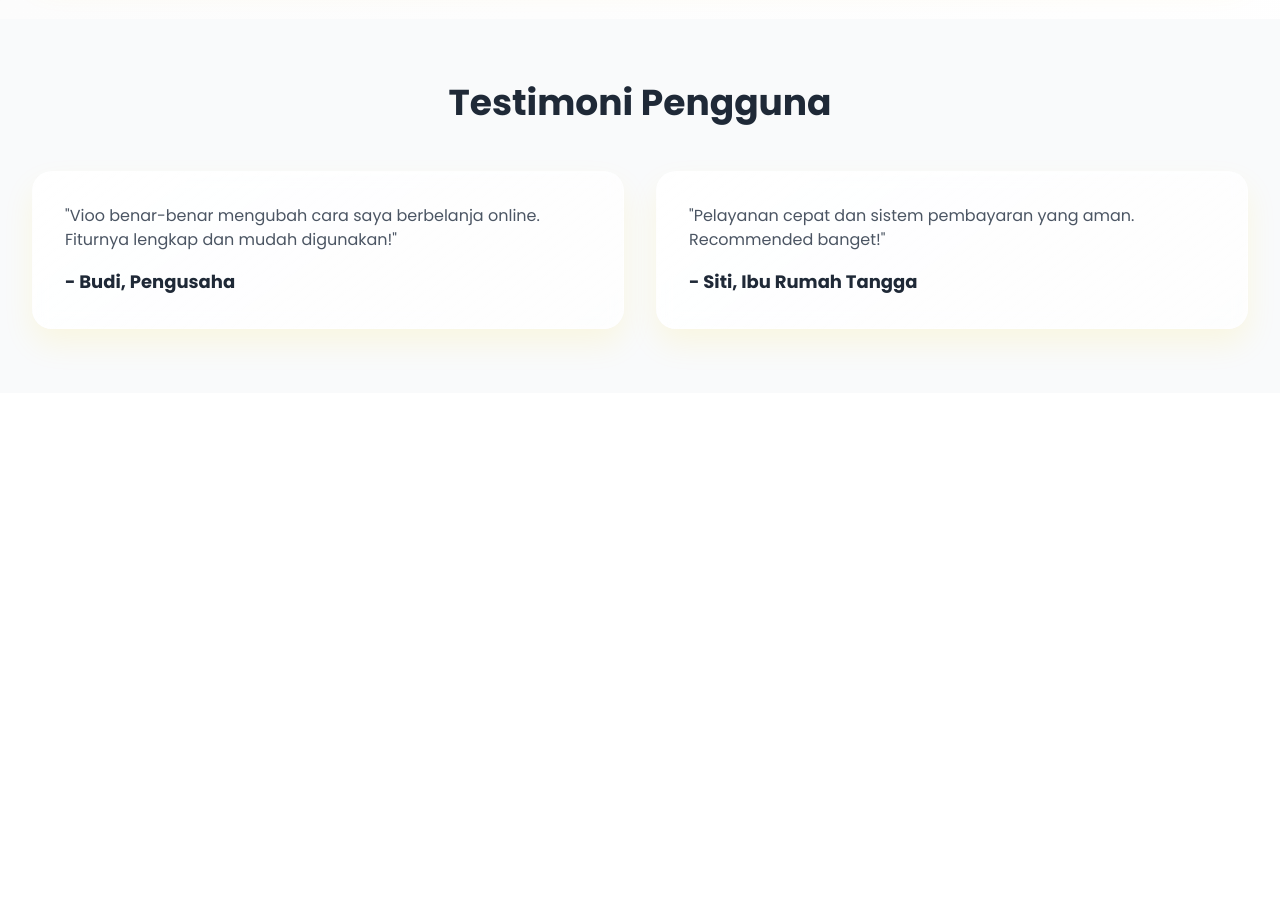
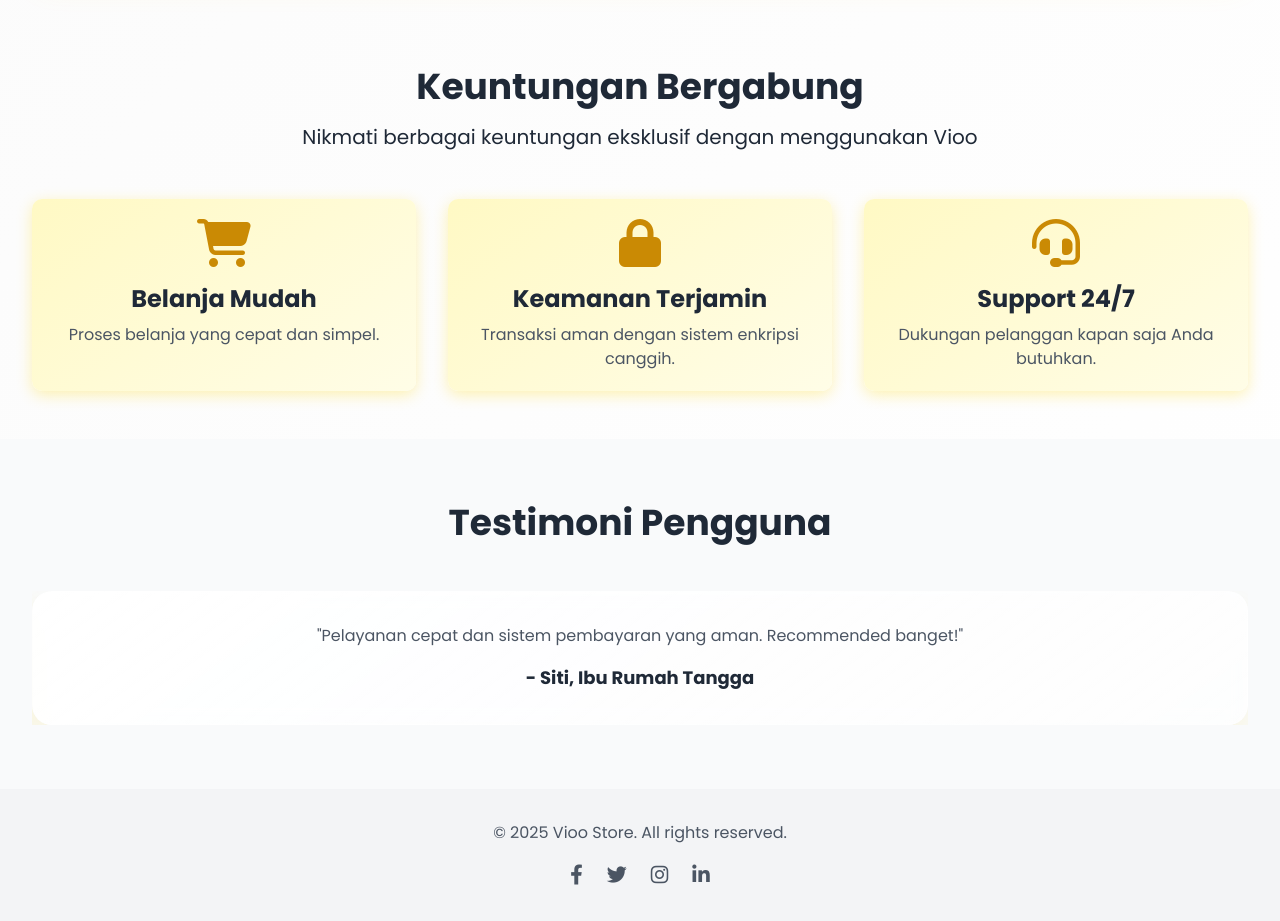
Before and after one commit to rimreporsitory/Vioo, a plain HTML site: page index.html in a window 1280 px wide. Shown: the part 1660-2581 px from the top of the page. Before the commit the page ends 2053 px from the top, so only its background shows below. Drawn offline with nearby package versions, Linux system fonts and the light colour scheme.

Commit message:
Update index.html

```diff
--- a/index.html
+++ b/index.html
@@ -3,34 +3,28 @@
 <head>
   <meta charset="UTF-8" />
   <meta name="viewport" content="width=device-width, initial-scale=1.0" />
-  <title>Vioo - Multidevice</title>
+  <title>Vioo - MultiDevice</title>
   <script src="https://cdn.tailwindcss.com"></script>
   <link rel="stylesheet" href="https://cdnjs.cloudflare.com/ajax/libs/font-awesome/6.4.0/css/all.min.css" />
   <style>
     @import url('https://fonts.googleapis.com/css2?family=Poppins:wght@300;400;500;600;700&display=swap');
-
     body {
       font-family: 'Poppins', sans-serif;
       background: linear-gradient(135deg, #f9f9f9 0%, #ffffff 100%);
       overflow-x: hidden;
     }
-
     .glossy-card {
       background: linear-gradient(145deg, rgba(255,255,255,0.9) 0%, rgba(255,255,255,0.7) 100%);
       backdrop-filter: blur(10px);
       border-radius: 20px;
-      box-shadow: 0 15px 30px rgba(255, 215, 0, 0.1),
-                  inset 0 2px 5px rgba(255,255,255,0.5);
+      box-shadow: 0 15px 30px rgba(255, 215, 0, 0.1), inset 0 2px 5px rgba(255,255,255,0.5);
       border: 1px solid rgba(255,255,255,0.3);
       transition: all 0.3s ease;
     }
-
     .glossy-card:hover {
       transform: translateY(-5px);
-      box-shadow: 0 20px 40px rgba(255, 215, 0, 0.2),
-                 inset 0 2px 5px rgba(255,255,255,0.5);
+      box-shadow: 0 20px 40px rgba(255, 215, 0, 0.2), inset 0 2px 5px rgba(255,255,255,0.5);
     }
-
     .glossy-button {
       background: linear-gradient(145deg, #FFD700 0%, #FFC400 100%);
       box-shadow: 0 4px 15px rgba(255, 215, 0, 0.4);
@@ -38,16 +32,13 @@
       position: relative;
       overflow: hidden;
     }
-
     .glossy-button:hover {
       transform: translateY(-3px);
       box-shadow: 0 8px 25px rgba(255, 215, 0, 0.6);
     }
-
     .glossy-button:active {
       transform: translateY(1px);
     }
-
     .glossy-button::after {
       content: '';
       position: absolute;
@@ -55,15 +46,10 @@
       left: -50%;
       width: 200%;
       height: 200%;
-      background: linear-gradient(
-        to bottom right,
-        rgba(255, 255, 255, 0.3) 0%,
-        rgba(255, 255, 255, 0) 60%
-      );
+      background: linear-gradient(to bottom right, rgba(255, 255, 255, 0.3) 0%, rgba(255, 255, 255, 0) 60%);
       transform: rotate(30deg);
       transition: all 0.3s ease;
     }
-
     .thumbnail-circle {
       width: 150px;
       height: 150px;
@@ -73,51 +59,35 @@
       margin: 0 auto;
       overflow: hidden;
     }
-
     .feature-icon {
       background: linear-gradient(145deg, #FFD700 0%, #FFC400 100%);
       -webkit-background-clip: text;
       background-clip: text;
       color: transparent;
     }
-
     .slide-button {
       animation: pulse 2s infinite;
     }
-
     @keyframes pulse {
-      0% {
-        transform: scale(1);
-        box-shadow: 0 0 0 0 rgba(255, 215, 0, 0.7);
+      0% { transform: scale(1); box-shadow: 0 0 0 0 rgba(255, 215, 0, 0.7); }
+      70% { transform: scale(1.03); box-shadow: 0 0 0 10px rgba(255, 215, 0, 0); }
+      100% { transform: scale(1); box-shadow: 0 0 0 0 rgba(255, 215, 0, 0); }
     }
-      70% {
-        transform: scale(1.03);
-        box-shadow: 0 0 0 10px rgba(255, 215, 0, 0);
-      }
-      100% {
-        transform: scale(1);
-        box-shadow: 0 0 0 0 rgba(255, 215, 0, 0);
-      }
-    }
-
     .slide-in {
       animation: slideIn 0.5s ease-out forwards;
     }
-
     @keyframes slideIn {
-      from {
-        opacity: 0;
-        transform: translateY(50px);
+      from { opacity: 0; transform: translateY(50px); }
+      to { opacity: 1; transform: translateY(0); }
     }
-      to {
-        opacity: 1;
-        transform: translateY(0);
-      }
-    }
+    .testimonial-slider { position: relative; overflow: hidden; }
+    .testimonial-container { display: flex; transition: transform 0.5s ease-in-out; }
+    .testimonial { min-width: 100%; box-sizing: border-box; }
+    .keuntungan-item { background: linear-gradient(145deg, #FFF9C4 0%, #FFFDE7 100%); border-radius: 10px; padding: 20px; text-align: center; box-shadow: 0 4px 15px rgba(255, 215, 0, 0.3); }
+    .footer-link:hover { text-decoration: underline; }
   </style>
 </head>
 <body class="min-h-screen text-gray-800">
-  <!-- Hero Section -->
   <div class="relative overflow-hidden">
     <div class="absolute inset-0 bg-gradient-to-r from-yellow-50 to-white opacity-90"></div>
     <div class="relative max-w-7xl mx-auto px-4 sm:px-6 lg:px-8 py-20 md:py-32">
@@ -129,21 +99,22 @@
           <span class="bg-clip-text text-transparent bg-gradient-to-r from-yellow-600 to-yellow-400">VIOO</span> MULTIDEVICE
         </h1>
         <p class="text-xl md:text-2xl max-w-3xl mx-auto mb-10 slide-in delay-1">
-          Premium Bot WhatsApp with <span class="font-semibold text-yellow-600">1100+ Powerful Features</span>
+          Premium Shopping Platform with <span class="font-semibold text-yellow-600">1100+ Powerful Features</span>
         </p>
         <div class="flex flex-col sm:flex-row justify-center gap-4 slide-in delay-2">
-          <a href="https://wa.me/6282285899023" class="glossy-button text-white font-bold py-4 px-8 rounded-full text-lg mx-auto sm:mx-0">
+          <a href="https://wa.me/6282285899023" class="glossy-button text-white font-bold py-4 px-8 rounded-full text-lg">
             <i class="fab fa-whatsapp mr-2"></i> Hubungi Kami
           </a>
-          <a href="#features" class="bg-white text-yellow-600 font-bold py-4 px-8 rounded-full text-lg border-2 border-yellow-600 hover:bg-yellow-50 transition-all mx-auto sm:mx-0">
+          <a href="#features" class="bg-white text-yellow-600 font-bold py-4 px-8 rounded-full text-lg border-2 border-yellow-600 hover:bg-yellow-50 transition-all">
             Jelajahi Fitur
+          </a>
+          <a href="https://wa.me/6283831409855" class="glossy-button text-white font-bold py-4 px-8 rounded-full text-lg">
+            <i class="fas fa-robot mr-2"></i> Test Bot
           </a>
         </div>
       </div>
     </div>
   </div>
-
-  <!-- Stats Section -->
   <div class="max-w-7xl mx-auto px-4 sm:px-6 lg:px-8 mb-16 slide-in delay-3">
     <div class="glossy-card p-6 md:p-8">
       <div class="grid grid-cols-1 md:grid-cols-3 gap-8 text-center">
@@ -162,12 +133,9 @@
       </div>
     </div>
   </div>
-
-  <!-- Features Section -->
   <div id="features" class="max-w-7xl mx-auto px-4 sm:px-6 lg:px-8 py-12">
     <h2 class="text-3xl md:text-4xl font-bold text-center mb-4">Keunggulan <span class="text-yellow-600">VIOO</span></h2>
     <p class="text-xl text-center max-w-3xl mx-auto mb-12">Platform belanja modern dengan fitur terkini</p>
-
     <div class="grid grid-cols-1 md:grid-cols-2 lg:grid-cols-3 gap-8">
       <div class="glossy-card p-6">
         <div class="text-4xl mb-4 feature-icon">
@@ -176,7 +144,6 @@
         <h3 class="text-xl font-bold mb-3">Update Gratis</h3>
         <p class="text-gray-600">Update fitur terbaru secara berkala tanpa biaya tambahan</p>
       </div>
-
       <div class="glossy-card p-6">
         <div class="text-4xl mb-4 feature-icon">
           <i class="fas fa-shield-alt"></i>
@@ -184,7 +151,6 @@
         <h3 class="text-xl font-bold mb-3">Keamanan Premium</h3>
         <p class="text-gray-600">Sistem enkripsi tingkat tinggi untuk transaksi aman</p>
       </div>
-
       <div class="glossy-card p-6">
         <div class="text-4xl mb-4 feature-icon">
           <i class="fas fa-bolt"></i>
@@ -194,8 +160,6 @@
       </div>
     </div>
   </div>
-
-  <!-- Promo Banner -->
   <div class="max-w-7xl mx-auto px-4 sm:px-6 lg:px-8 py-12">
     <div class="glossy-card p-8 text-center bg-gradient-to-r from-yellow-100 to-white">
       <h2 class="text-2xl md:text-3xl font-bold mb-4 text-yellow-600">PENAWARAN TERBATAS!</h2>
@@ -204,44 +168,69 @@
       </div>
       <p class="text-lg mb-6">Harga Normal: <span class="line-through">Rp 150.000</span></p>
       <a href="https://wa.me/6282285899023" class="slide-button glossy-button text-white font-bold py-4 px-8 rounded-full text-lg inline-block">
-        <i class="fas fa-gift mr-2"></i> DAPATKAN DISKON SAMPAI HARI RAYA!
+        <i class="fas fa-gift mr-2"></i> DAPATKAN DISKON
       </a>
     </div>
   </div>
-
-  <!-- Testimonial Section -->
+  <div class="max-w-7xl mx-auto px-4 sm:px-6 lg:px-8 py-12">
+    <h2 class="text-3xl md:text-4xl font-bold text-center mb-4">Keuntungan Bergabung</h2>
+    <p class="text-xl text-center max-w-3xl mx-auto mb-12">Nikmati berbagai keuntungan eksklusif dengan menggunakan Vioo</p>
+    <div class="grid grid-cols-1 md:grid-cols-3 gap-8">
+      <div class="keuntungan-item">
+        <i class="fas fa-shopping-cart text-5xl text-yellow-600 mb-4"></i>
+        <h3 class="text-2xl font-bold mb-2">Belanja Mudah</h3>
+        <p class="text-gray-600">Proses belanja yang cepat dan simpel.</p>
+      </div>
+      <div class="keuntungan-item">
+        <i class="fas fa-lock text-5xl text-yellow-600 mb-4"></i>
+        <h3 class="text-2xl font-bold mb-2">Keamanan Terjamin</h3>
+        <p class="text-gray-600">Transaksi aman dengan sistem enkripsi canggih.</p>
+      </div>
+      <div class="keuntungan-item">
+        <i class="fas fa-headset text-5xl text-yellow-600 mb-4"></i>
+        <h3 class="text-2xl font-bold mb-2">Support 24/7</h3>
+        <p class="text-gray-600">Dukungan pelanggan kapan saja Anda butuhkan.</p>
+      </div>
+    </div>
+  </div>
   <div class="max-w-7xl mx-auto px-4 sm:px-6 lg:px-8 py-16 bg-gray-50">
     <h2 class="text-3xl md:text-4xl font-bold text-center mb-12">Testimoni Pengguna</h2>
-    <div class="grid grid-cols-1 md:grid-cols-2 gap-8">
-      <div class="glossy-card p-8">
+    <div class="testimonial-slider relative">
+      <div class="testimonial-container">
+        <div class="testimonial glossy-card p-8 flex flex-col items-center text-center">
           <p class="text-gray-600 mb-4">"Vioo benar-benar mengubah cara saya berbelanja online. Fiturnya lengkap dan mudah digunakan!"</p>
           <h4 class="font-bold text-lg">- Budi, Pengusaha</h4>
         </div>
-      <div class="glossy-card p-8">
+        <div class="testimonial glossy-card p-8 flex flex-col items-center text-center">
           <p class="text-gray-600 mb-4">"Pelayanan cepat dan sistem pembayaran yang aman. Recommended banget!"</p>
           <h4 class="font-bold text-lg">- Siti, Ibu Rumah Tangga</h4>
         </div>
       </div>
     </div>
-
-  <!-- WhatsApp Button -->
+  </div>
   <a href="https://wa.me/6282285899023" class="fixed bottom-8 right-8 glossy-button text-white font-bold py-4 px-8 rounded-full text-lg flex items-center gap-2 shadow-lg">
     <i class="fab fa-whatsapp fa-lg"></i>
     <span>Chat Kami</span>
   </a>
-
+  <footer class="bg-gray-100 py-8">
+    <div class="max-w-7xl mx-auto px-4 sm:px-6 lg:px-8 text-center">
+      <p class="text-gray-600">&copy; 2025 Vioo Store. All rights reserved.</p>
+      <div class="mt-4 flex justify-center gap-6">
+        <a href="#" class="footer-link text-gray-600 text-xl"><i class="fab fa-facebook-f"></i></a>
+        <a href="#" class="footer-link text-gray-600 text-xl"><i class="fab fa-twitter"></i></a>
+        <a href="#" class="footer-link text-gray-600 text-xl"><i class="fab fa-instagram"></i></a>
+        <a href="#" class="footer-link text-gray-600 text-xl"><i class="fab fa-linkedin-in"></i></a>
+      </div>
+    </div>
+  </footer>
   <script>
-    // Animasi Scroll
-    window.addEventListener('scroll', () => {
-      const cards = document.querySelectorAll('.glossy-card');
-      cards.forEach(card => {
-        const cardTop = card.getBoundingClientRect().top;
-        if(cardTop < window.innerHeight * 0.8) {
-          card.style.opacity = '1';
-          card.style.transform = 'translateY(0)';
-        }
-      });
-    });
+    let currentSlide = 0;
+    const container = document.querySelector('.testimonial-container');
+    const slides = document.querySelectorAll('.testimonial');
+    setInterval(() => {
+      currentSlide = (currentSlide + 1) % slides.length;
+      container.style.transform = `translateX(-${currentSlide * 100}%)`;
+    }, 4000);
   </script>
 </body>
 </html>
```
Lines whose indentation alone changed are shown as unchanged.
